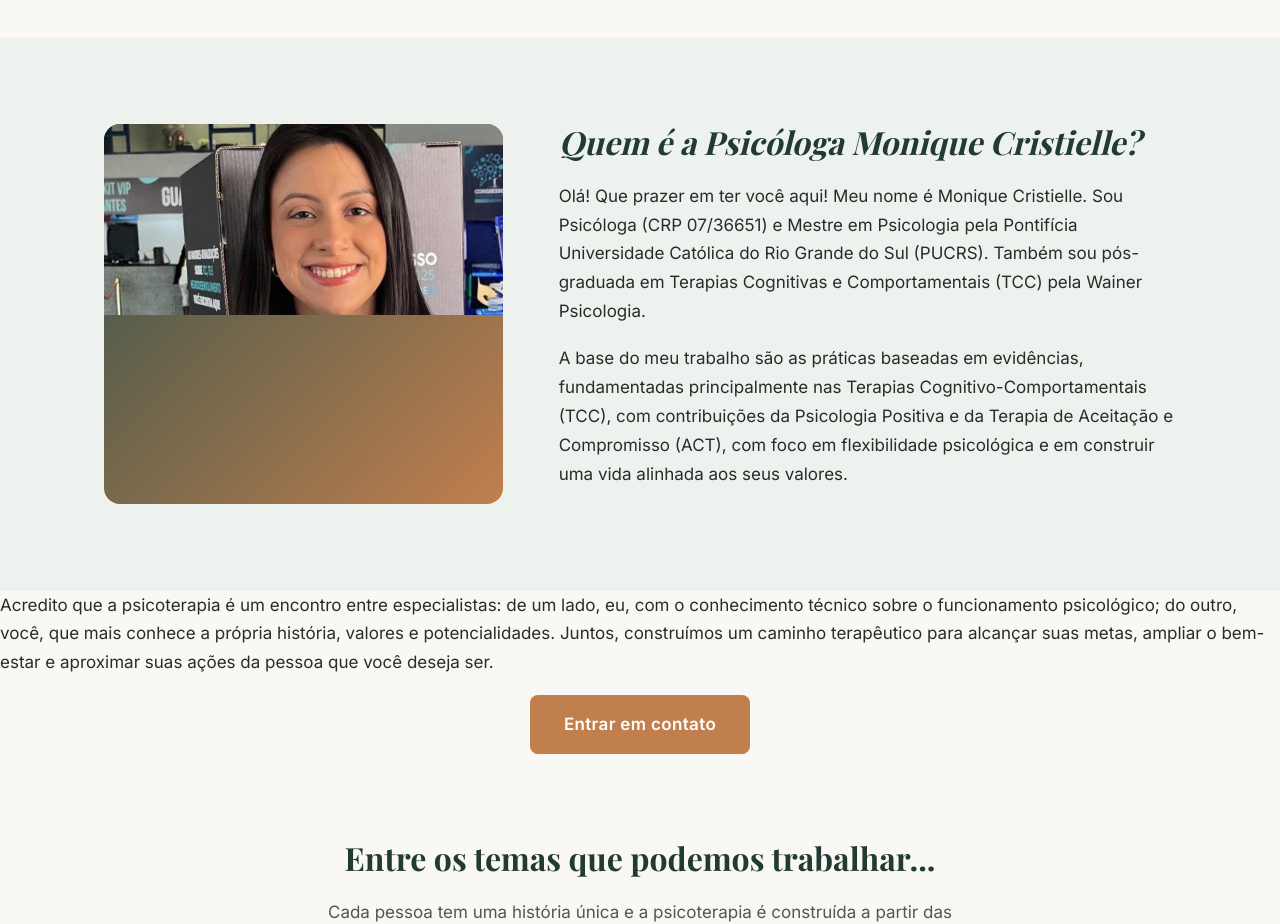
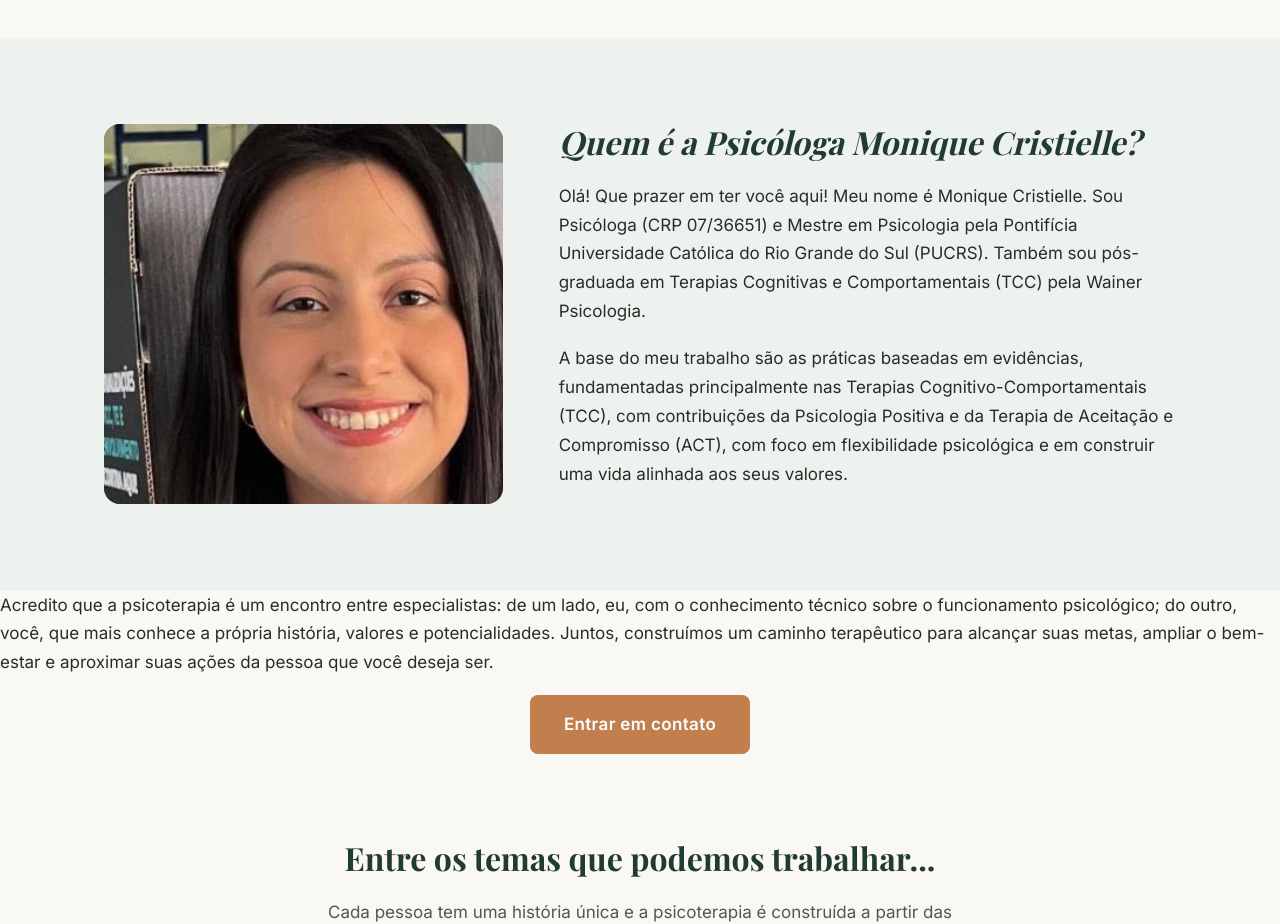
Before and after one commit to psicomoniquecristielle/site-monique-cristielle, a plain HTML site: page index.html in a window 1280 px wide. Shown: the part 820-1744 px from the top of the page. Drawn offline with nearby package versions, Linux system fonts and the light colour scheme; a web font is replaced by a local one.

Commit message:
Refactor about-photo styles for improved layout

```diff
--- a/styles.css
+++ b/styles.css
@@ -110,11 +110,10 @@ letter-spacing: 0.08em;
 
 /* About block */
 .about-block { display: flex; gap: 56px; align-items: center; flex-wrap: wrap; }
-.about-photo { flex: 1 1 300px; border-radius: 16px; overflow: hidden; min-height: 380px; background: linear-gradient(135deg, var(--color-primary), var(--color-accent)); }
-.about-photo img { width: 100%; height: 100%; object-fit: cover; }
+.about-photo { flex: 1 1 300px; border-radius: 16px; overflow: hidden; height: 380px; min-height: 380px; background: linear-gradient(135deg, var(--color-primary), var(--color-accent)); position: relative; }
 .about-text { flex: 2 1 420px; }
 .about-text h2 { font-style: italic; }
-
+.about-photo img { position: absolute; inset: 0; width: 100%; height: 100%; object-fit: cover; display: block; }
 /* Cards */
 .cards-grid { display: grid; grid-template-columns: repeat(auto-fit, minmax(280px, 1fr)); gap: 32px; margin-top: 40px; }
 .card { background: #fff; border-radius: 14px; padding: 34px; box-shadow: 0 10px 30px rgba(34, 59, 50, 0.08); }
```
